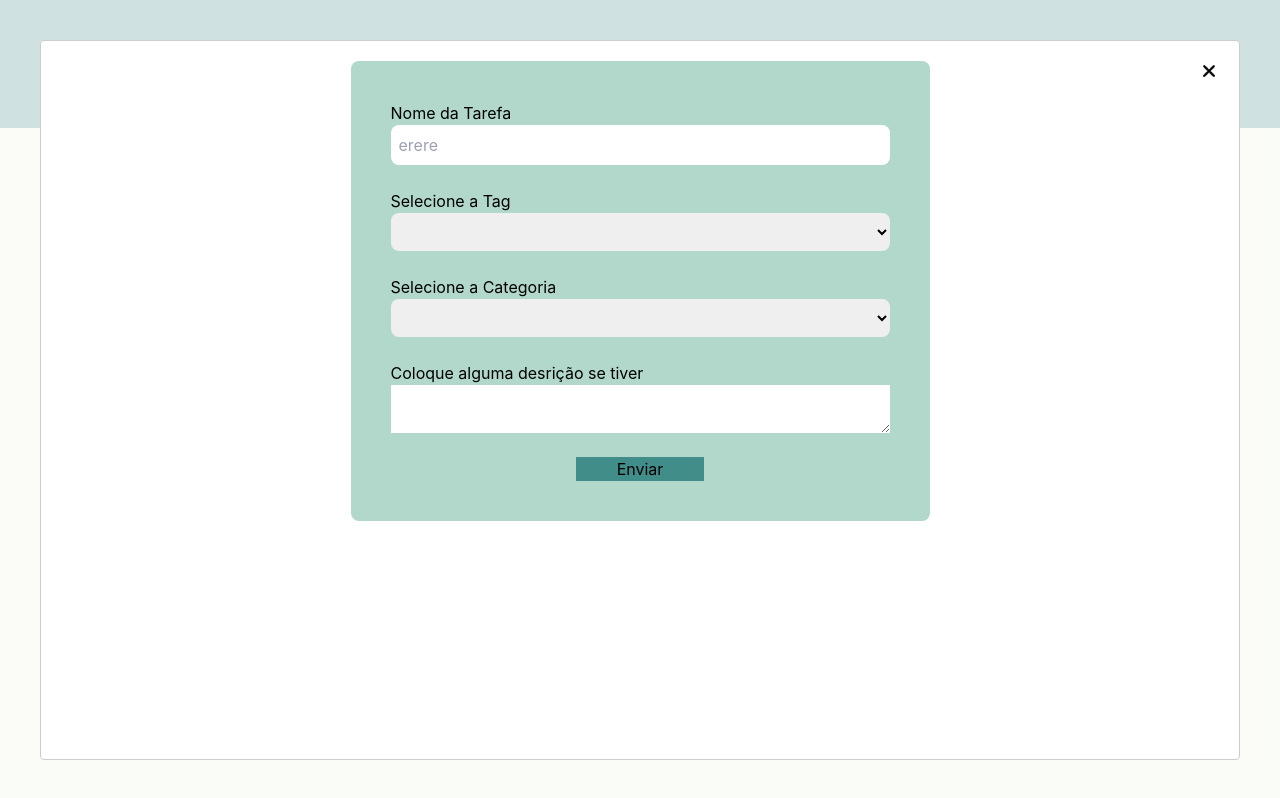
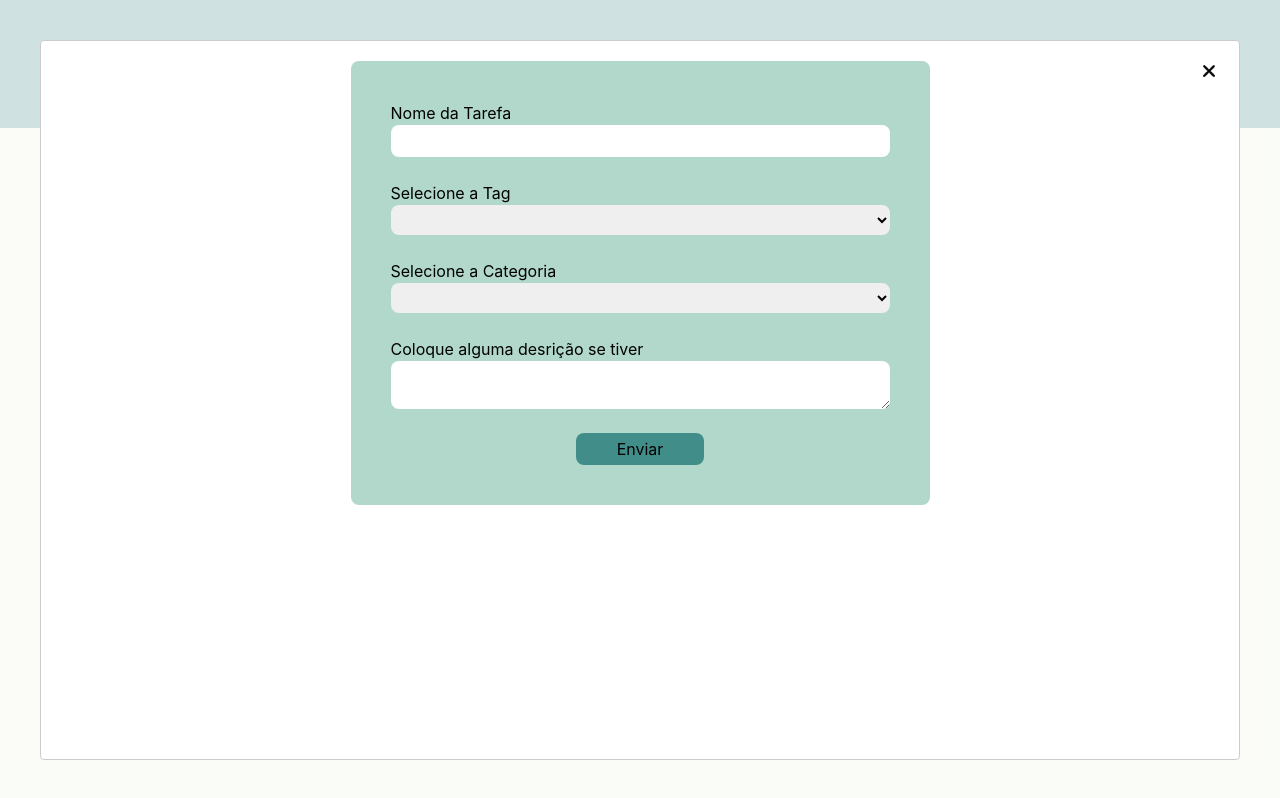
Before and after one commit to lucas-tolotosilva/TaskPro, a React (Create React App) app in the folder frontend/: page /user/tarefas in a window 1280 px wide. Both pictures are taken after a click on the button "Criar Nova Tarefa". Built offline with nearby package versions, Linux system fonts and the light colour scheme.

Commit message:
Finish form

```diff
--- a/frontend/src/components/FormCreateTask.jsx
+++ b/frontend/src/components/FormCreateTask.jsx
@@ -3,6 +3,8 @@ import { useDispatch, useSelector } from 'react-redux'
 import { listTags, listStatus, listCategoria } from '../actions/tcsActions'
 
 export function FormCreateTask() {
+    const [selectedTag, setSelectedTag] = useState()
+    const [selectedCategoria, setSelectedCategoria] = useState()
 
     const dispatch = useDispatch()
 
@@ -14,6 +16,20 @@ export function FormCreateTask() {
     const { status } = statusList
     const { categorias } = categoriaList
 
+    const handleSelectedTag = (e) => {
+        const option = e.target.value
+        setSelectedTag(option)
+    }
+
+    const handleSelectedCategoria = (e) => {
+        const option = e.target.value
+        setSelectedCategoria(option)
+    }
+
+    const handleSubmit = () => {
+
+    }
+
     useEffect(() => {
         dispatch(listTags())
         dispatch(listStatus())
@@ -22,31 +38,36 @@ export function FormCreateTask() {
 
     return (
         <div className='w-full h-full flex items-center justify-center'>
-            <form className='flex flex-col p-10 bg-[#b1d8cb] rounded-lg h-1/2 w-1/2'>
+
+            <form onSubmit={handleSubmit} className='flex flex-col p-10 bg-[#b1d8cb] rounded-lg h-1/2 w-1/2'>
                 <label>Nome da Tarefa</label>
-                <input className='p-2 rounded-lg text-gray' placeholder="erere" />
+                <input className='p-1 rounded-lg text-gray' />
 
                 <br />
                 <label>Selecione a Tag</label>
-                <select className='p-2 rounded-lg text-gray'>
+                <select onChange={handleSelectedTag} value={selectedTag} className='p-1 rounded-lg text-gray'>
                     {tags && Object.values(tags).map(tag => (
-                        <option className='text-black'>{tag.nomeTag}</option>
+                        <option key={tag.idTag} className='text-black'>{tag.nomeTag}</option>
                     ))}
                 </select>
 
                 <br />
                 <label>Selecione a Categoria</label>
-                <select className='p-2 rounded-lg text-gray'>
+                <select onChange={handleSelectedCategoria} value={selectedCategoria} className='p-1 rounded-lg text-gray'>
                     {categorias && Object.values(categorias).map(categoria => (
-                        <option className='text-black'>{categoria.descricao}</option>
+                        <option key={categoria.idCategoria} className='text-black'>{categoria.descricao}</option>
                     ))}
                 </select>
+
                 <br />
+
                 <label>Coloque alguma desrição se tiver</label>
-                <textarea />
+                <textarea className='rounded-lg' />
+
                 <br />
+
                 <div className='w-full flex justify-center'>
-                    <button className='w-32 bg-[#408d89]' type="submit">Enviar</button>
+                    <button className='w-32 p-1 rounded-lg bg-[#408d89]' type="submit">Enviar</button>
                 </div>
             </form>
         </div>
```
Also changed, not shown: 1 other file (tests, documents, lock files or other folders).
